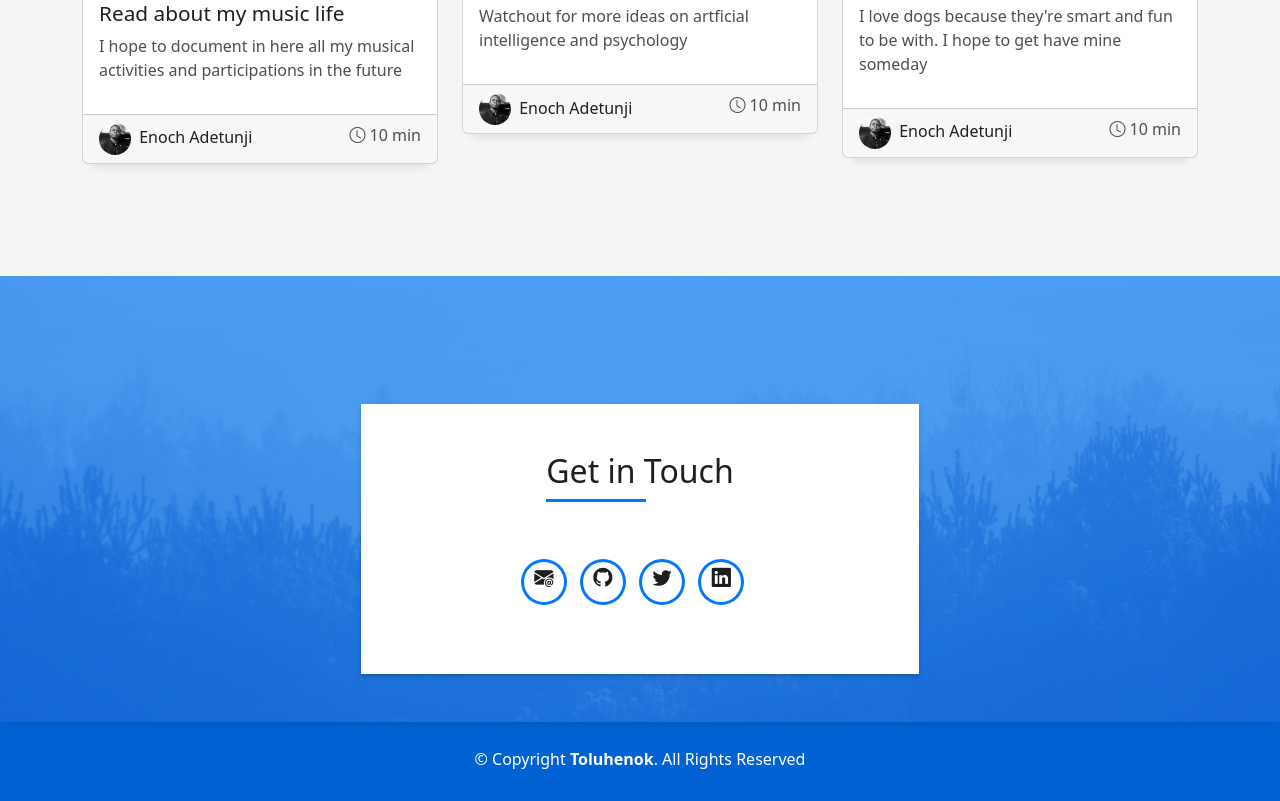
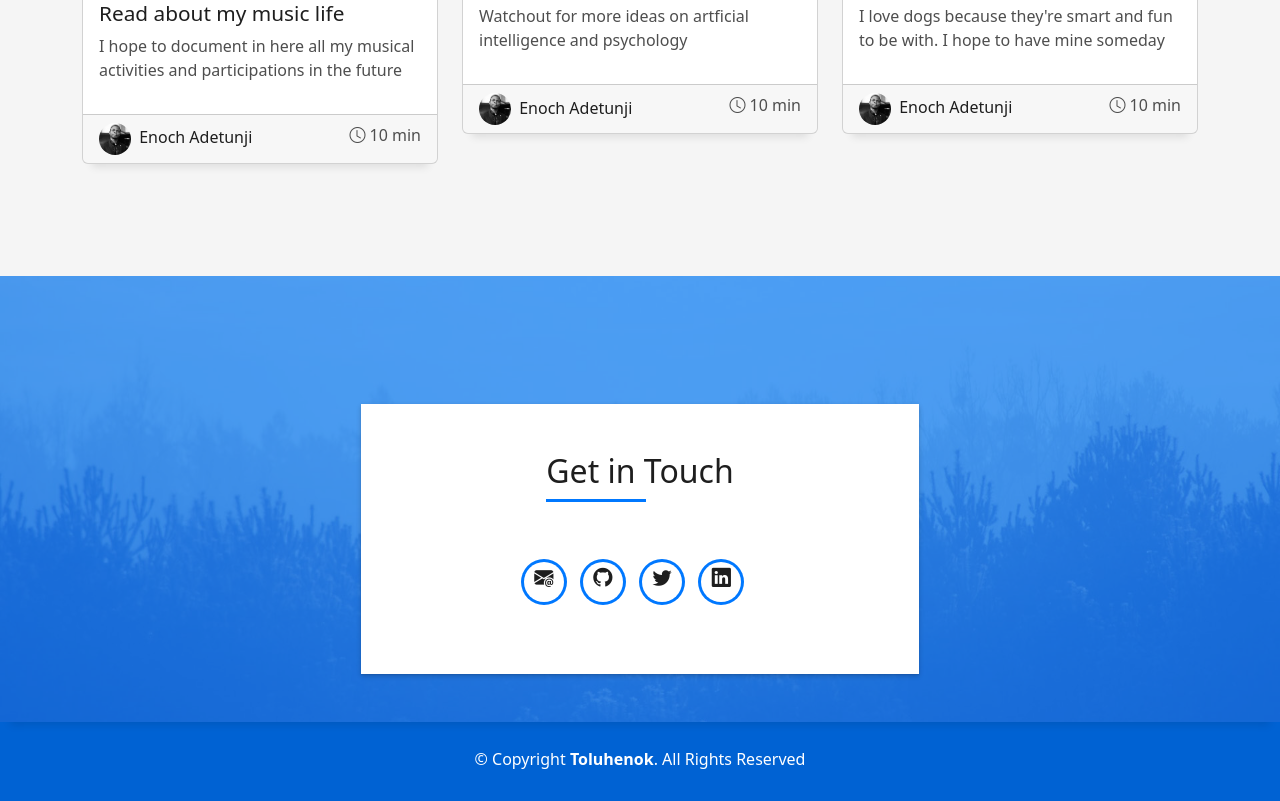
Before and after one commit to toluhenok/My-portfolio, a plain HTML site: page index.html in a window 1280 px wide. Shown: the part 4171-4972 px from the top of the page. Drawn offline with Linux system fonts and the light colour scheme.

Commit message:
correction on dog

```diff
--- a/index.html
+++ b/index.html
@@ -600,7 +600,7 @@
                 </div>
                 <h3 class="card-title"><a href="watch_out">Meet my Dog</a></h3> <!-- insert  "blog-single.html" in the href titled "watchout"-->
                 <p class="card-description">
-                  I love dogs because they're smart and fun to be with. I hope to get have mine someday
+                  I love dogs because they're smart and fun to be with. I hope to have mine someday
                 </p>
               </div>
               <div class="card-footer">
```
